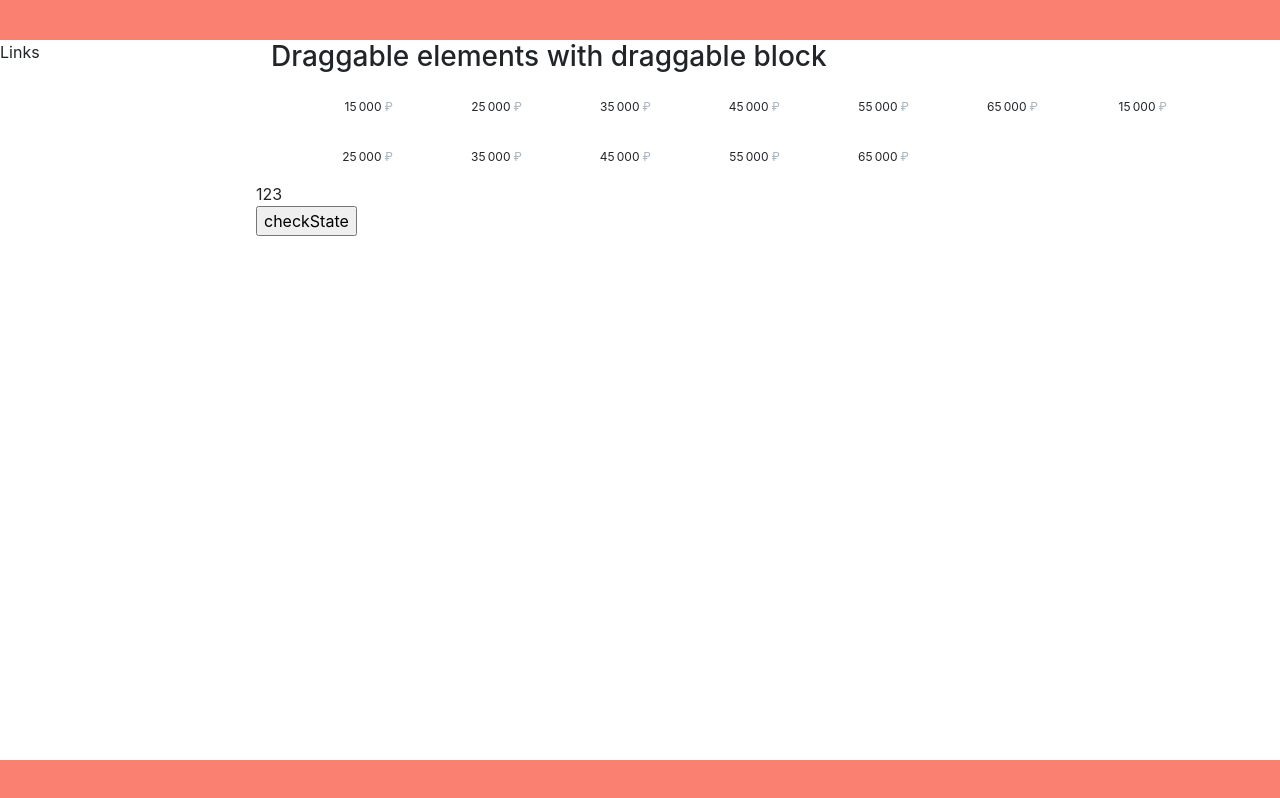
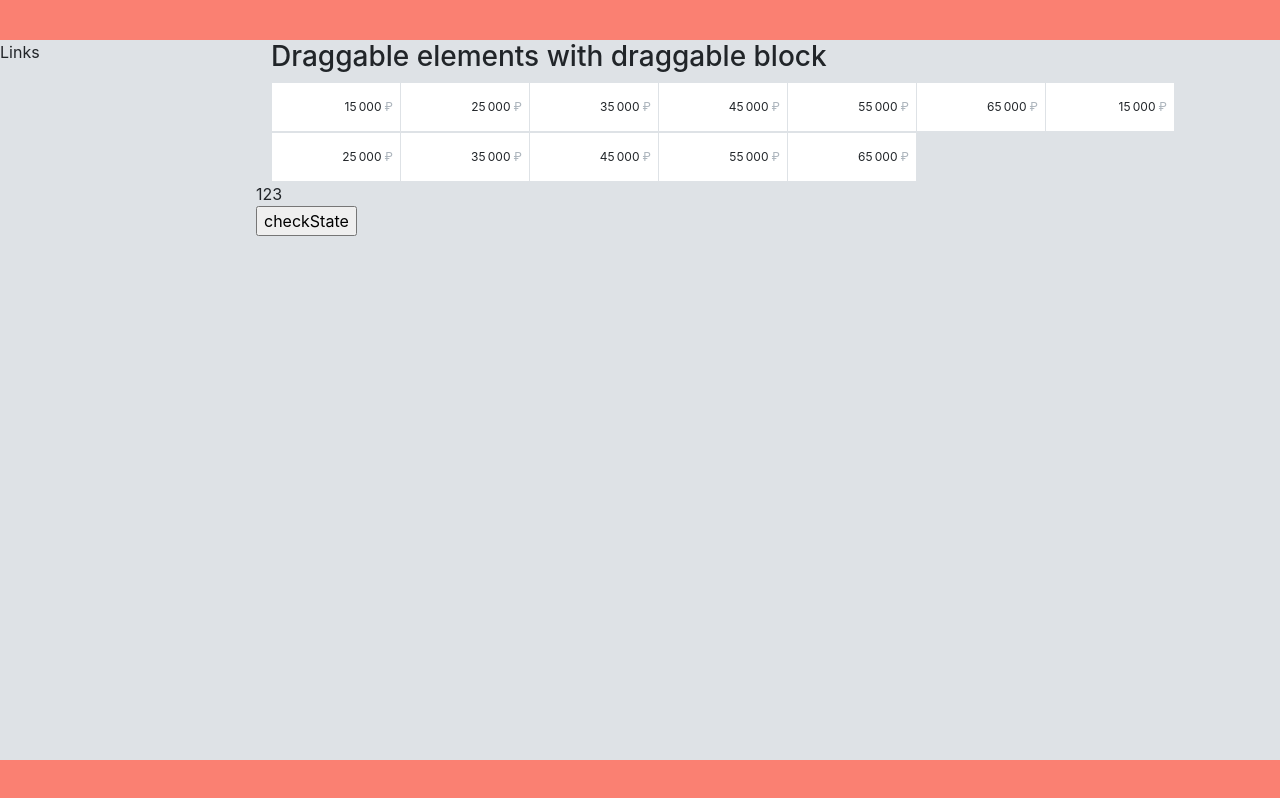
Before and after one commit to apechkin/vue-components, a Vue app: page / in a window 1280 px wide. Built offline with nearby package versions, Linux system fonts and the light colour scheme; the HTML template or start-up script is replaced by a standard one.

Commit message:
set backgound color

```diff
--- a/src/App.vue
+++ b/src/App.vue
@@ -23,5 +23,6 @@ export default {
   html, body {
     height: 100%;
     margin: 0;
+    background-color: #dee2e6;
   }
 </style>
```
Lines whose indentation alone changed are shown as unchanged.
